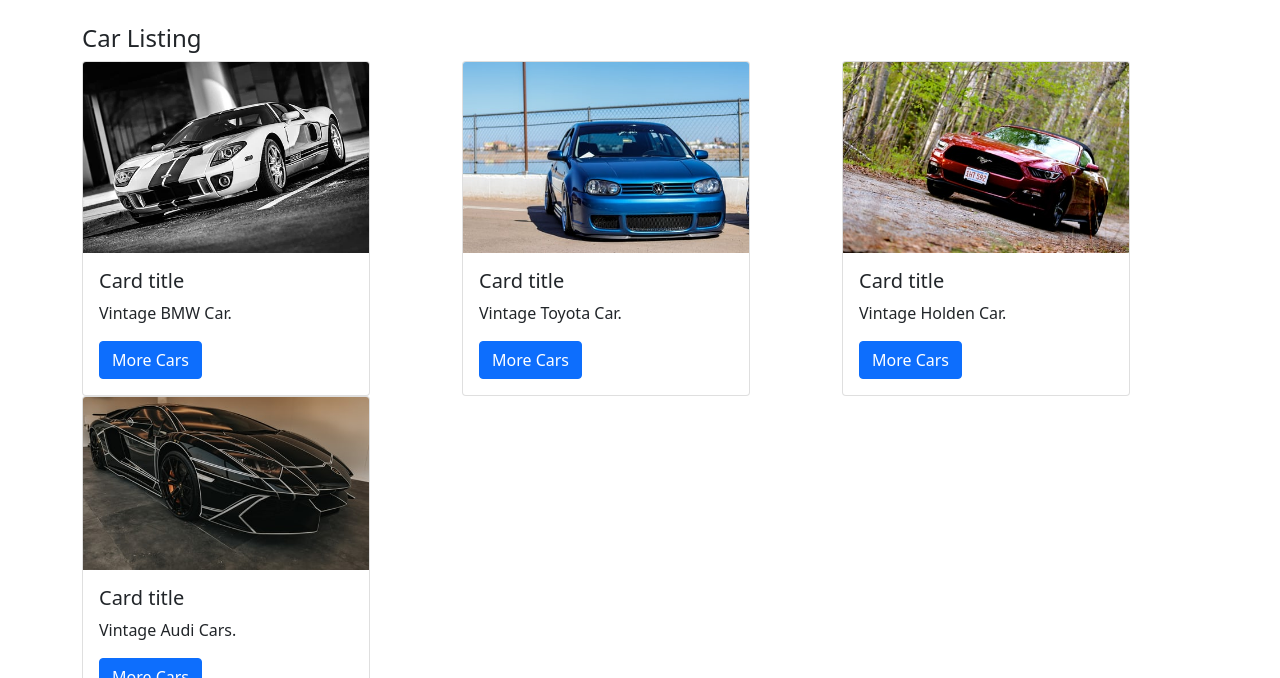
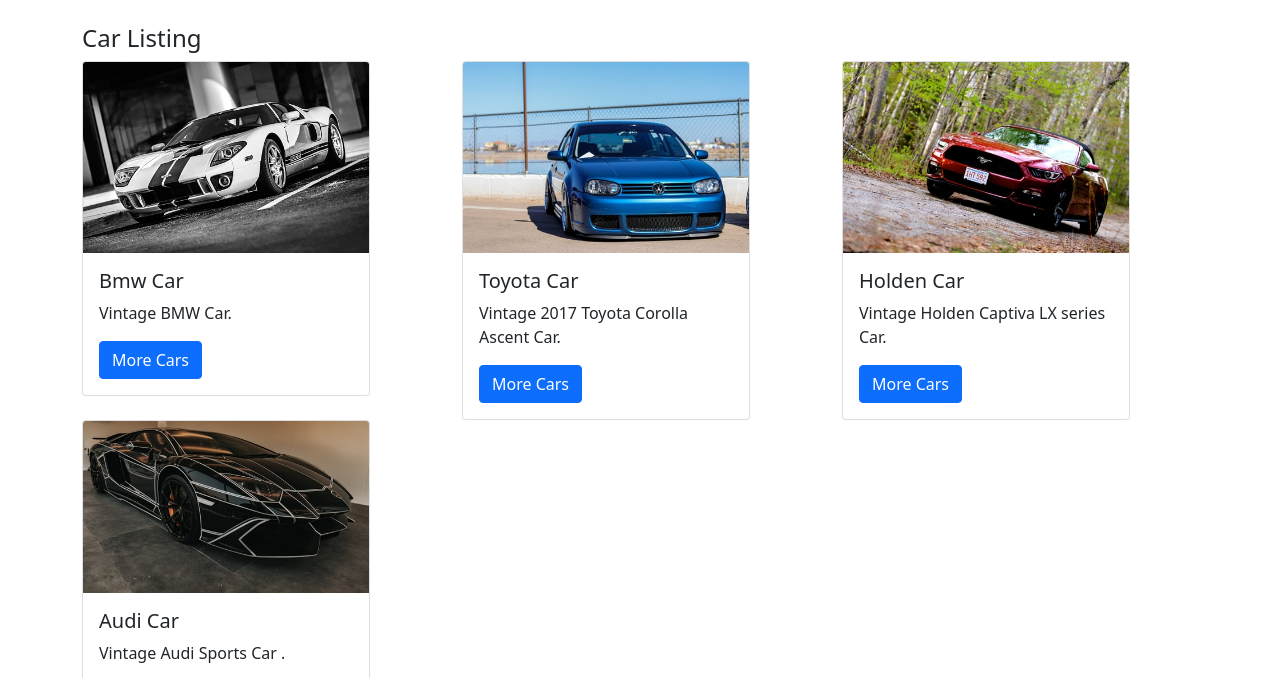
Before and after one commit to sakushri12/vintagecarhire_website, a plain HTML site: page index.html in a window 1280 px wide. Shown: the part 118-796 px from the top of the page. Drawn offline with nearby package versions, Linux system fonts and the light colour scheme.

Commit message:
cars name added

```diff
--- a/index.html
+++ b/index.html
@@ -48,7 +48,7 @@
                   <div class="card" style="width: 18rem;">
                     <img src="./images/cars1.jpeg" class="card-img-top" alt="Car1 Image">
                     <div class="card-body">
-                      <h5 class="card-title">Card title</h5>
+                      <h5 class="card-title">Bmw Car</h5>
                       <p class="card-text">Vintage BMW Car.</p>
                       <a href="#" class="btn btn-primary">More Cars</a>
                     </div>
@@ -60,8 +60,8 @@
                   <div class="card" style="width: 18rem;">
                     <img src="./images/cars2.jpeg" class="card-img-top" alt="Car2 Image">
                     <div class="card-body">
-                      <h5 class="card-title">Card title</h5>
-                      <p class="card-text">Vintage Toyota Car.</p>
+                      <h5 class="card-title">Toyota Car</h5>
+                      <p class="card-text">Vintage 2017 Toyota Corolla Ascent Car.</p>
                       <a href="#" class="btn btn-primary">More Cars</a>
                     </div>
                   </div>
@@ -72,8 +72,8 @@
                   <div class="card" style="width: 18rem;">
                     <img src="./images/cars3.jpeg" class="card-img-top" alt="Car3 Image">
                     <div class="card-body">
-                      <h5 class="card-title">Card title</h5>
-                      <p class="card-text">Vintage Holden Car.</p>
+                      <h5 class="card-title">Holden Car</h5>
+                      <p class="card-text">Vintage Holden Captiva LX series Car.</p>
                       <a href="#" class="btn btn-primary">More Cars</a>
                     </div>
                   </div>
@@ -84,8 +84,8 @@
                   <div class="card" style="width: 18rem;">
                     <img src="./images/cars4.jpeg" class="card-img-top" alt="Car4 Image">
                     <div class="card-body">
-                      <h5 class="card-title">Card title</h5>
-                      <p class="card-text">Vintage Audi Cars.</p>
+                      <h5 class="card-title">Audi Car</h5>
+                      <p class="card-text">Vintage Audi Sports Car .</p>
                       <a href="#" class="btn btn-primary">More Cars</a>
                     </div>
                   </div>
```
